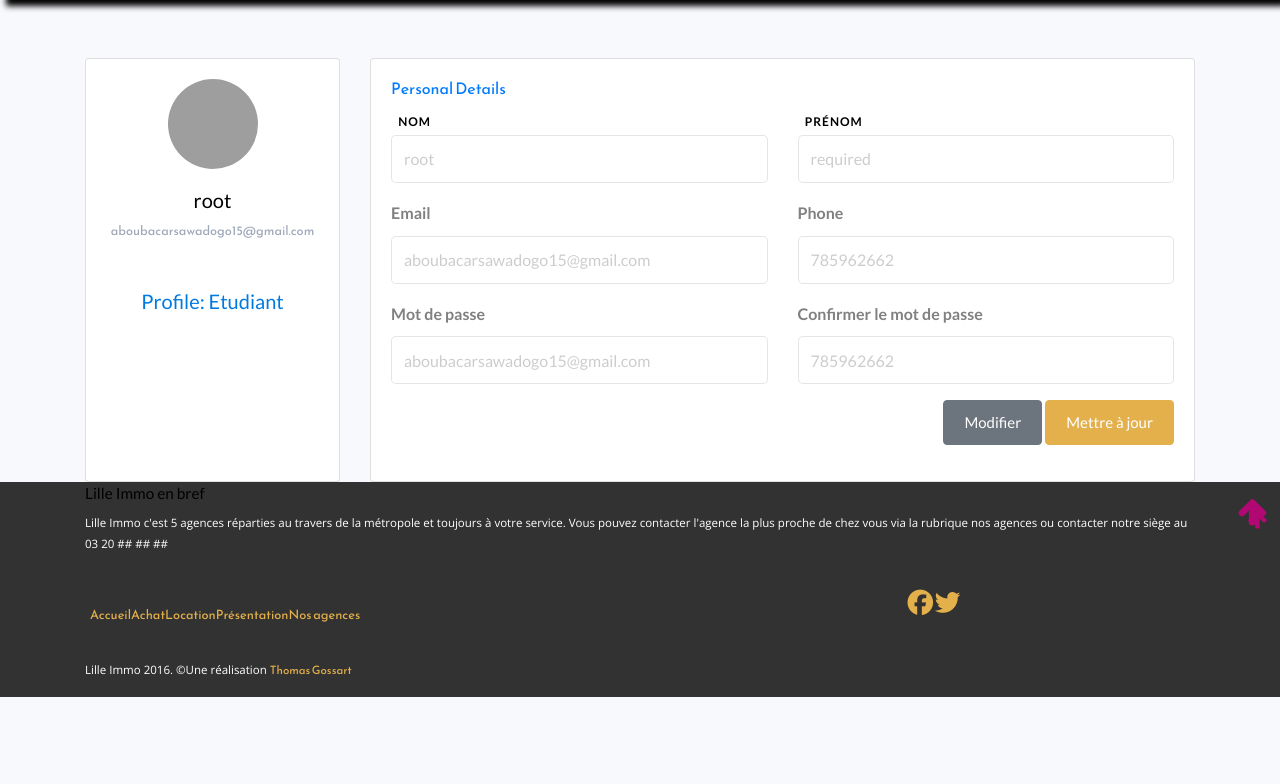
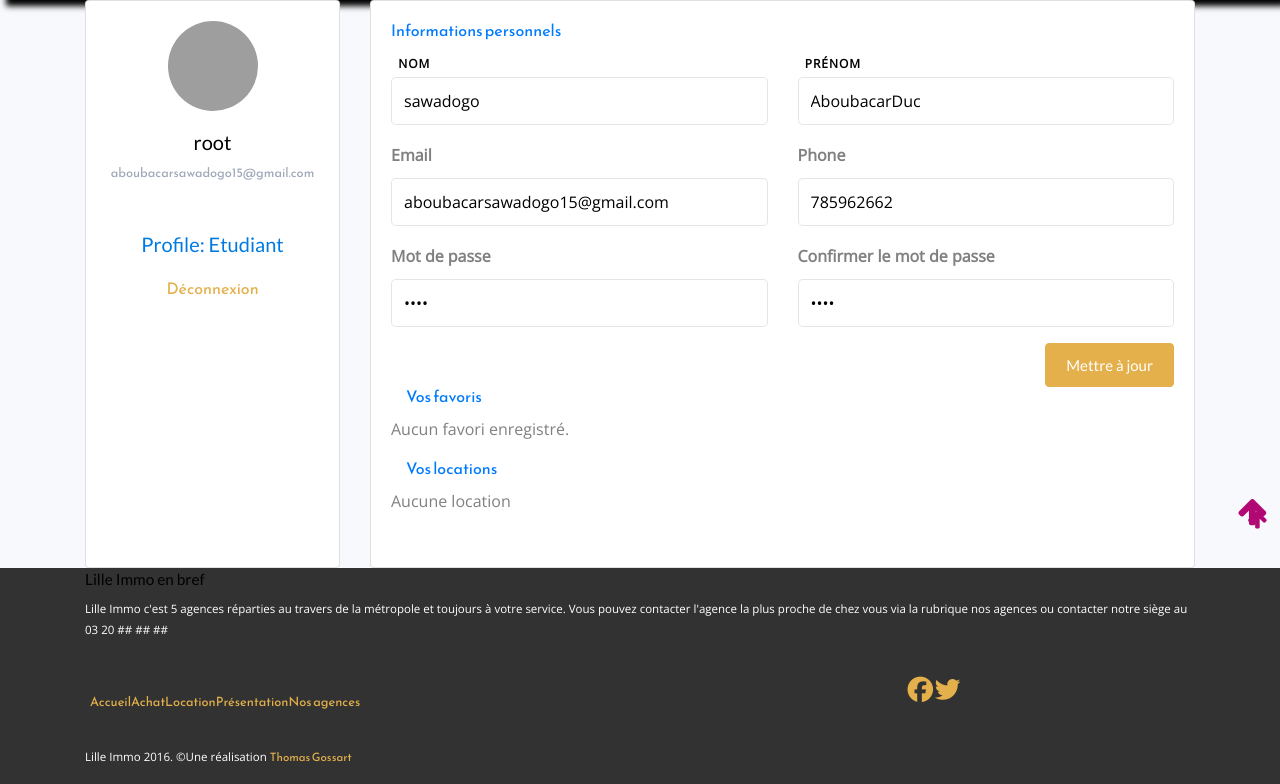
Before and after one commit to Kolobera/location_maisons, a Django app: page /user/mon-compte/ in a window 1280 px wide. Shown: the part 264-1048 px from the top of the page. Before the commit the page ends 961 px from the top, so only its background shows below. Run offline with Django 4.2, Linux system fonts and the light colour scheme; a user stored in the database is signed in; data comes from the database, SQL or seed files in the repository; both versions use the stored data as it was after the commit; some libraries are stand-ins or nearby versions; grey boxes are pictures that could not be loaded.

Commit message:
les vues revise :wq
:w
:q
:q!

```diff
--- a/KeurNdongo/templates/user/mon_compte.html
+++ b/KeurNdongo/templates/user/mon_compte.html
@@ -3,8 +3,17 @@
 
 {% block content %}
 {%csrf_token%}
-<br><br>
+
 <div class="container">
+    {% if messages %}
+    <ul class="messages">
+      {% for message in messages %}
+
+  <br>
+        <div class="alert alert-success" role="alert" {% if message.tags %} class="{{ message.tags }}"{% endif %}>{{ message }}</div>
+      {% endfor %}
+    </ul>
+  {% endif %}
     <div class="row gutters">
     <div class="col-xl-3 col-lg-3 col-md-12 col-sm-12 col-12">
     <div class="card h-100">
@@ -19,7 +28,7 @@
                 </div>
                 <div class="about">
                     <h5>Profile: Etudiant</h5>
-                    <p></p>
+                    <a href="{% url 'user:deconnexion' %}">Déconnexion</a>
                 </div>
             </div>
         </div>
@@ -30,44 +39,45 @@
         <div class="card-body">
             <div class="row gutters">
                 <div class="col-xl-12 col-lg-12 col-md-12 col-sm-12 col-12">
-                    <h6 class="mb-2 text-primary">Personal Details</h6>
+                    <h6 class="mb-2 text-primary">Informations personnels</h6>
                 </div>
+                <form method ="post" action="{% url 'user:mon_compte' %}" >
                 <div class="col-xl-6 col-lg-6 col-md-6 col-sm-6 col-12">
                     <div class="form-group">
                         {%csrf_token%}
                         <label class="label" for="nom">Nom</label>
-                        <input type="text" name="nom" class="form-control" placeholder={{user.username}} required>
+                        <input type="text" name="nom" class="form-control" value={{user.last_name}} required>
                             </div>
                 </div>
                 <div class="col-xl-6 col-lg-6 col-md-6 col-sm-6 col-12">
                     <div class="form-group">
                         <label class="label" for="prenom">Prénom</label>
-                        <input type="text" name="prenom" class="form-control" placeholder={{user.prenom}} required>
+                        <input type="text" name="prenom" class="form-control" value={{user.first_name}} required>
                     </div>
                 </div>
                 <div class="col-xl-6 col-lg-6 col-md-6 col-sm-6 col-12">
                     <div class="form-group">
                         <label for="eMail">Email</label>
-                        <input type="email" name='email' class="form-control" id="eMail" placeholder={{user.email}}>
+                        <input type="email" name='email' class="form-control" id="eMail" value={{user.email}}>
                     </div>
                 </div>
                 <div class="col-xl-6 col-lg-6 col-md-6 col-sm-6 col-12">
                     <div class="form-group">
                         <label for="phone">Phone</label>
-                        <input type="text" name ='tel' class="form-control" id="phone" placeholder={{user.tel}}>
+                        <input type="text" name ='tel' class="form-control" id="phone" value={{user.tel}}>
                     </div>
                 </div>
 
                 <div class="col-xl-6 col-lg-6 col-md-6 col-sm-6 col-12">
                     <div class="form-group">
                         <label for="password">Mot de passe</label>
-                        <input type="password" name='password' class="form-control" id="eMail" placeholder={{user.email}}>
+                        <input type="password" name='password' class="form-control" id="eMail" value={{user.password}}>
                     </div>
                 </div>
                 <div class="col-xl-6 col-lg-6 col-md-6 col-sm-6 col-12">
                     <div class="form-group">
                         <label for="password1">Confirmer le mot de passe</label>
-                        <input type="password" name ='password1' class="form-control" id="phone" placeholder={{user.tel}}>
+                        <input type="password" name ='password1' class="form-control" id="phone" value={{user.password}} placeholder='mot de passe'>
                     </div>
                 </div>
 
@@ -76,12 +86,81 @@
             <div class="row gutters">
                 <div class="col-xl-12 col-lg-12 col-md-12 col-sm-12 col-12">
                     <div class="text-right">
-                        <button type="button" id="submit" name="submit" class="btn btn-secondary">Modifier</button>
-                        <button type="button" id="submit" name="submit" class="btn btn-primary">Mettre à jour</button>
+                        {% comment %} <button type="submit" id="submit" name="submit" class="btn btn-secondary">Modifier</button> {% endcomment %}
+                        <button type="submit" id="submit" name="submit" class="btn btn-primary">Mettre à jour</button>
                     </div>
                 </div>
             </div>
+        </form>
+            <div class="col-xl-12 col-lg-12 col-md-12 col-sm-12 col-12">
+                <h6 class="mb-2 text-primary">Vos favoris</h6>
+            </div>
+
+            {% for favoris in favoris %}
+    <div class="col-xs-12 col-sm-6 col-md-4">
+      <article class="card">
+        <div class="card-block text-xs-center head">
+          <h4 class="card-title">{{ favoris.annonce.titre }} </h4>
+          <h6 class="card-subtitle">{{ favoris.annonce.ville }}, {{ annonce.prix }} CFA</h6>
         </div>
+        <figure>
+          <img src="{{favoris.annonce.image.url}}" class="img-fluid hidden-sm-up" alt="appartement à vendre">
+          <img src="{{favoris.annonce.image.url}}" class="img-fluid hidden-xs-down hidden-lg-up" alt="appartement à vendre">
+          <img src="{{favoris.annonce.image.url}}" class="img-fluid hidden-md-down" alt="appartement à vendre">
+        </figure>
+        <div class="card-block text-xs-center">
+          <p class="card-text">{{ favoris.annonce.description }}</p>
+          <figure class="description">
+            <span><i class="fa fa-bed" aria-hidden="true"></i> {{ favoris.annonce.ville }}</span>
+            <span><i class="fa fa-paper-plane" aria-hidden="true"></i>  {{favoris.annonce.quartier }} </span>
+            <span><i class="fa fa-tint" aria-hidden="true"></i> {{ favoris.annonce.standing }} </span>
+          </figure>
+          <a href="#" class="card-link"><i class="fa fa-eye m-r-1" aria-hidden="true"></i>Voir</a>
+          <button class="btn btn-primary m-r-1"><i class="fa fa-star" aria-hidden="true"></i> Favoris</button>
+          <button class="btn btn-success">Louer</button>
+        </div>
+      </article>
+    </div>
+    {% empty %}
+            <p>Aucun favori enregistré.<p>
+    {% endfor %}
+
+
+    <div class="col-xl-12 col-lg-12 col-md-12 col-sm-12 col-12">
+        <h6 class="mb-2 text-primary">Vos locations</h6>
+    </div>
+        {% for location in annonces_locataire %}
+        <div class="col-xs-12 col-sm-6 col-md-4">
+          <article class="card">
+            <div class="card-block text-xs-center head">
+              <h4 class="card-title">{{ location.annonce.titre }} </h4>
+              <h6 class="card-subtitle">{{ location.annonce.ville }}, {{ annonce.prix }} CFA</h6>
+            </div>
+            <figure>
+              <img src="{{location.annonce.image.url}}" class="img-fluid hidden-sm-up" alt="appartement à vendre">
+              <img src="{{location.annonce.image.url}}" class="img-fluid hidden-xs-down hidden-lg-up" alt="appartement à vendre">
+              <img src="{{location.annonce.image.url}}" class="img-fluid hidden-md-down" alt="appartement à vendre">
+            </figure>
+            <div class="card-block text-xs-center">
+              <p class="card-text">{{ location.annonce.description }}</p>
+              <figure class="description">
+                <span><i class="fa fa-bed" aria-hidden="true"></i> {{ location.annonce.ville }}</span>
+                <span><i class="fa fa-paper-plane" aria-hidden="true"></i>  {{location.annonce.quartier }} </span>
+                <span><i class="fa fa-tint" aria-hidden="true"></i> {{ location.annonce.standing }} </span>
+              </figure>
+              <a href="#" class="card-link"><i class="fa fa-eye m-r-1" aria-hidden="true"></i>Voir</a>
+              <button class="btn btn-primary m-r-1"><i class="fa fa-star" aria-hidden="true"></i> Favoris</button>
+              <button class="btn btn-success">Louer</button>
+            </div>
+          </article>
+        </div>
+        {% empty %}
+                <p>Aucune location<p>
+        {% endfor %}
+
+            </div>
+        </div>
+
     </div>
     </div>
     </div>
--- a/KeurNdongo/users/urls.py
+++ b/KeurNdongo/users/urls.py
@@ -12,4 +12,5 @@ urlpatterns = [
     path('favoris/supprimer/<int:favori_id>/', views.supprimer_favori, name='supprimer_favori'),
     path('locations/resilier/<int:annonce_id>/', views.resilier_location, name='resilier_location'),
     path('tableau-de-bord/', views.tableau_de_bord, name='tableau_de_bord'),
+    path('deconnexion/', views.deconnexion, name='deconnexion'),
 ]
--- a/KeurNdongo/users/views.py
+++ b/KeurNdongo/users/views.py
@@ -4,6 +4,7 @@ from django.shortcuts import render
 from django.shortcuts import render,redirect
 from annonces.models import Annonce
 from .models import Favoris
+from django.contrib import messages
 
 
 
@@ -27,7 +28,7 @@ def connexion(request):
         }
             # Connexion de l'utilisateur
             login(request, user)
-            return render(request,'user/mon_compte.html',context)  # Remplacez par le nom de la vue souhaitée après la connexion
+            return redirect('user:mon_compte')  # Remplacez par le nom de la vue souhaitée après la connexion
         else:
             # Authentification échouée
             return HttpResponse("Nom d'utilisateur ou mot de passe incorrect.")
@@ -59,7 +60,7 @@ def inscription(request):
         user.save()
             # Connexion automatique après l'inscription
         login(request, user)
-        # return redirect('home')  # Rediriger vers la page d'accueil ou une autre page
+        return redirect('home')  # Rediriger vers la page d'accueil ou une autre page
     else:
 
         return render(request, 'user/inscription.html')
@@ -95,23 +96,34 @@ def tableau_de_bord(request):
 def mon_compte(request):
     user = request.user
     # profile_form = UserProfileForm(instance=user)
+    if request.method == 'POST':
+        user = request.user
+        user.last_name = request.POST['nom']
+        user.first_name = request.POST['prenom']
+        user.tel = request.POST['tel']
+        user.email = request.POST['email']
+        # user.password = request.POST['password']
+        user.save()
+        user.set_password(request.POST['password'])
+        messages.success(request, 'Informations modifiés avec succès')
+        return render(request, 'user/mon_compte.html')
+    else:
+        annonces_locataire = Annonce.objects.filter(locataire=user)
+        favoris = Favoris.objects.filter(user=user)
 
-    annonces_locataire = Annonce.objects.filter(locataire=user)
-    favoris = Favoris.objects.filter(user=user)
+        # if request.method == 'POST':
+        #     profile_form = UserProfileForm(request.POST, instance=user)
+        #     if profile_form.is_valid():
+        #         profile_form.save()
+        #         return redirect('user:mon_compte')
 
-    # if request.method == 'POST':
-    #     profile_form = UserProfileForm(request.POST, instance=user)
-    #     if profile_form.is_valid():
-    #         profile_form.save()
-    #         return redirect('user:mon_compte')
-
-    context = {
-        'user': user,
-        # 'profile_form': profile_form,
-        'annonces_locataire': annonces_locataire,
-        'favoris': favoris
-    }
-    return render(request, 'user/mon_compte.html', context)
+        context = {
+            'user': user,
+            # 'profile_form': profile_form,
+            'annonces_locataire': annonces_locataire,
+            'favoris': favoris
+        }
+        return render(request, 'user/mon_compte.html', context)
 
 @login_required
 def supprimer_favori(request, favori_id):
@@ -126,3 +138,7 @@ def resilier_location(request, annonce_id):
     annonce.locataire = None  # Supprimer le locataire de l'annonce
     annonce.save()
     return redirect('user:mon_compte')
+
+def deconnexion(request):
+    logout(request)
+    return redirect('home')
```
Also changed, not shown: KeurNdongo/db.sqlite3.
